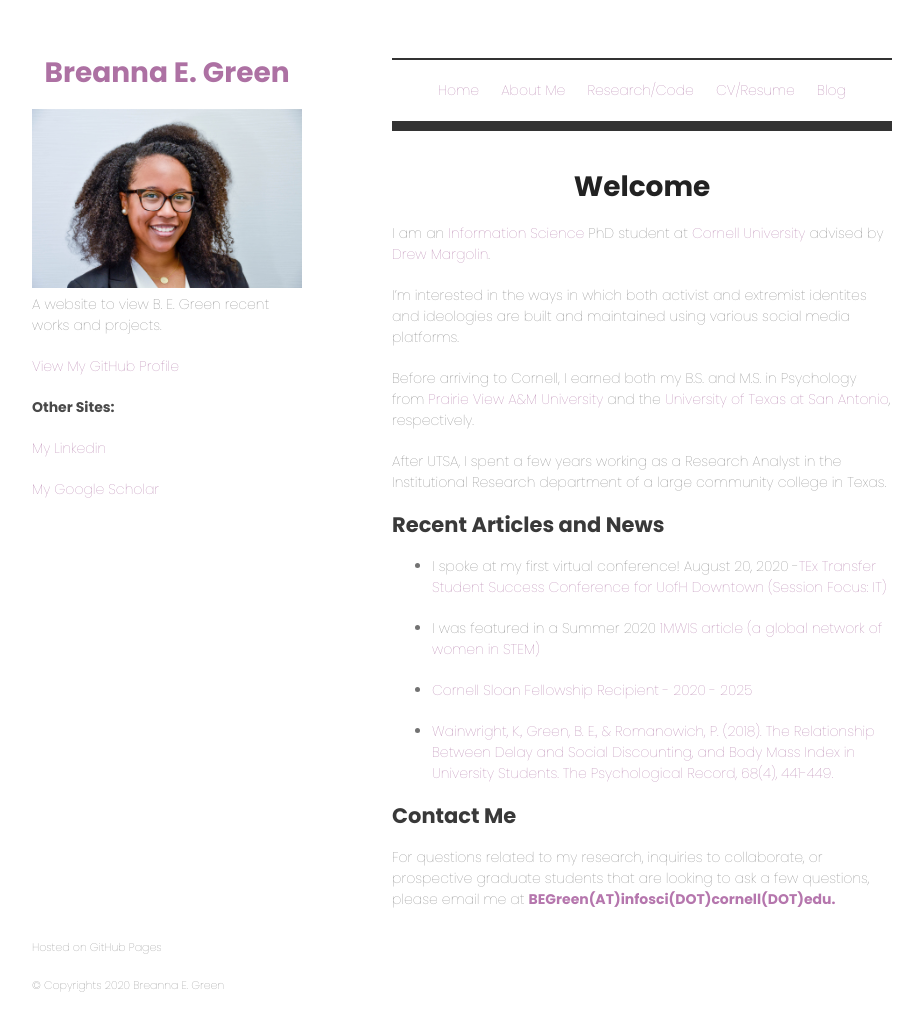
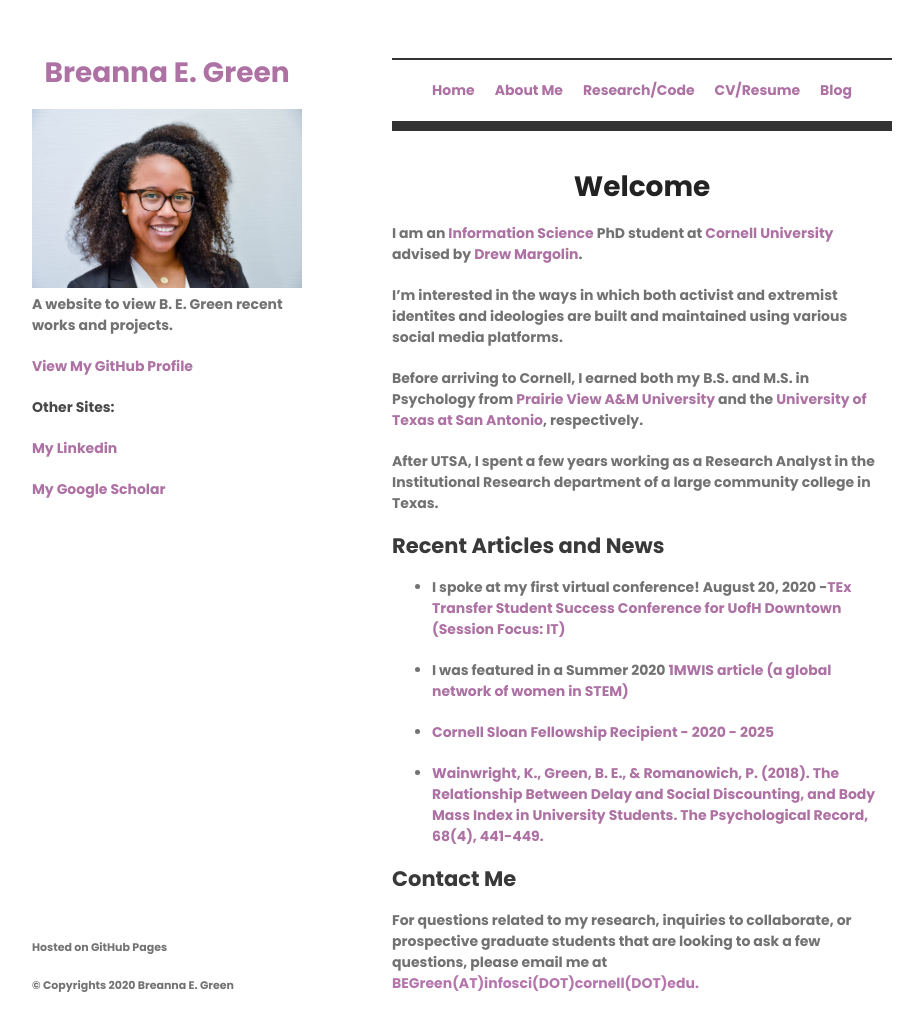
Before and after one commit to bregreen/bregreen.github.io, a Jekyll site: the page built from index.md, in a window 1280 px wide and 1064 px high. Shown: the top 1031 px of the window, without its empty margins (178-1101 px from the left). Built offline with Jekyll 4.4.1, drawn with Linux system fonts in a browser that asks for light colours; nearby versions of some CDN libraries.

Commit message:
Update jekyll-theme-minimal.scss

```diff
--- a/_sass/jekyll-theme-minimal.scss
+++ b/_sass/jekyll-theme-minimal.scss
@@ -7,7 +7,7 @@
   padding:50px;
   font: 14px  "Poppins", Helvetica, Arial, sans-serif;
   color:#727272;
-  font-weight:500;
+  font-weight:575;
 }
 
 h1, h2, h3, h4, h5, h6 {
```
